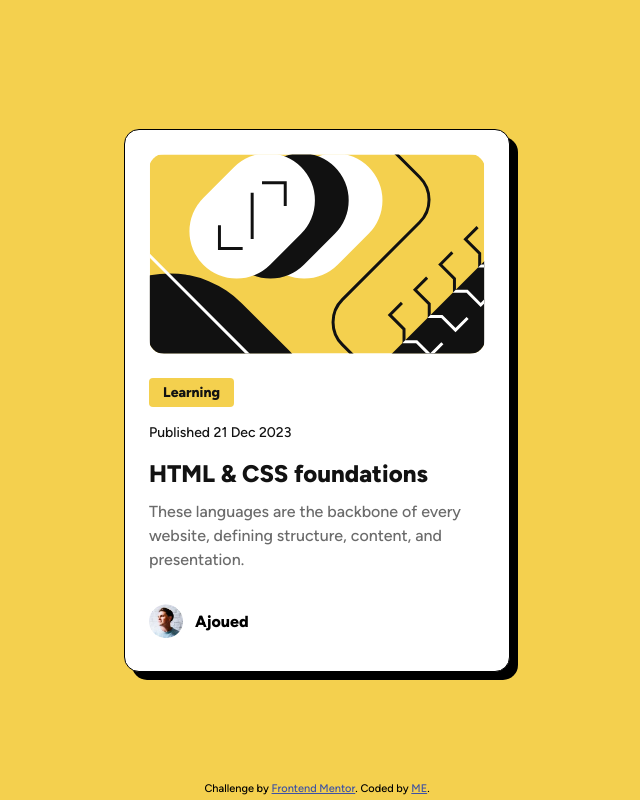
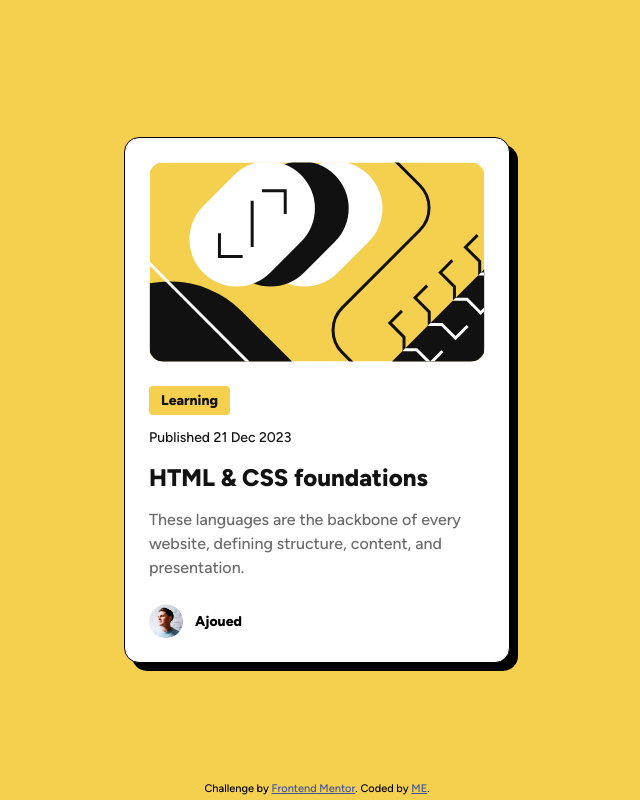
Before and after one commit to ajoued/blog-preview-card, a plain HTML site: page index.html in a window 1280 px wide. Shown: the whole page, without its empty margins (323-963 px from the left). Drawn offline with Linux system fonts and the light colour scheme.

Commit message:
some changes to make it pixel perfect

```diff
--- a/style.css
+++ b/style.css
@@ -64,6 +64,7 @@ body {
     background-color: var(--yellow);
     display: inline-flex;
     width: fit-content;
+    height: fit-content;
     border-radius: 4px;
     padding: 4px 12px;
     gap: 8px;
@@ -72,21 +73,25 @@ body {
 .category p {
     font-size: 14px;
     font-weight: 800;
-    margin: 2px;
+    line-height: 150%;
+    margin: 0px;
     color: var(--Gray-950);
 }
 
 .pub-date {
     font-size: 14px;
     font-weight: 500;
-    line-height: 0;
+    line-height: 150%;
+    margin: 0;
     color: var(--Gray-950);
 }
 
 .title {
     font-size: 24px;
     font-weight: 900;
+    line-height: 150%;
     margin: 0;
+    width: 100%;
     color: var(--Gray-950);
     transition: color 0.3s;
 
@@ -100,7 +105,8 @@ body {
 .description {
     font-size: 16px;
     font-weight: 500;
-    line-height: 1.5;
+    line-height: 150%;
+    width: 100%;
     color: var(--Gray-500);
     margin: 0;
 }
@@ -108,6 +114,8 @@ body {
 .author {
     display: flex;
     align-items: center;
+    width: fit-content;
+    height: fit-content;
     gap: 12px;
 }
 
@@ -117,7 +125,9 @@ body {
 }
 
 .authorname {
-    font-size: 16px;
+    font-size: 14px;
+    line-height: 150%;
+    margin: 0;
     font-weight: 900;
 }
 
```
